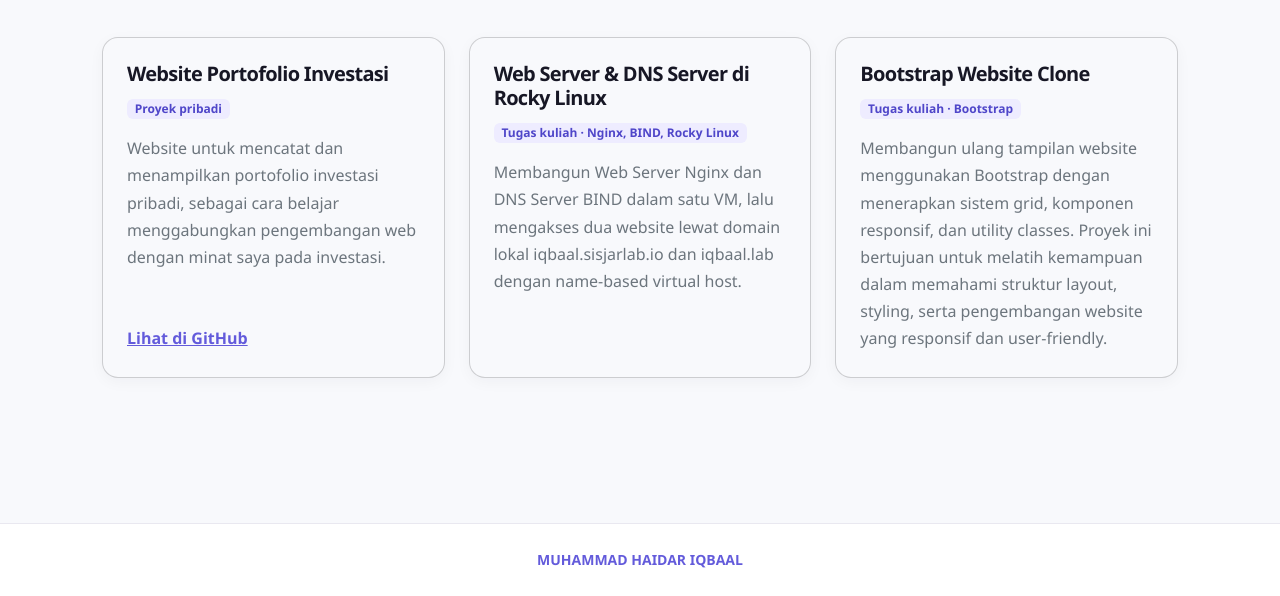
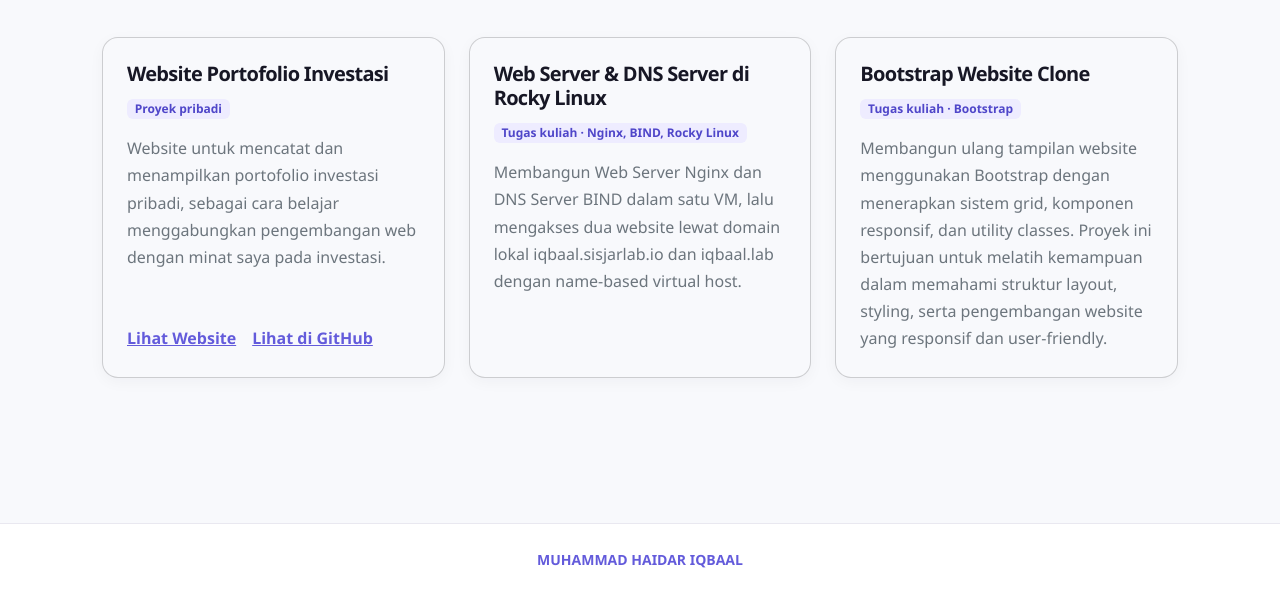
Before and after one commit to CRE4MMM/website-portofolio, a plain HTML site: page portfolio.html in a window 1280 px wide. Shown: the part 204-800 px from the top of the page. Drawn offline with nearby package versions, Linux system fonts and the light colour scheme.

Commit message:
update porto page

```diff
--- a/portfolio.html
+++ b/portfolio.html
@@ -40,7 +40,10 @@
             <h3 class="h5 fw-bold">Website Portofolio Investasi</h3>
             <div><span class="badge text-bg-primary-soft mb-3">Proyek pribadi</span></div>
             <p class="card-text text-secondary">Website untuk mencatat dan menampilkan portofolio investasi pribadi, sebagai cara belajar menggabungkan pengembangan web dengan minat saya pada investasi.</p>
-            <a class="fw-semibold mt-auto" href="https://github.com/CRE4MMM">Lihat di GitHub</a>
+            <div class="mt-auto d-flex flex-wrap gap-3">
+              <a class="fw-semibold" href="https://porto-dashboard-phi.vercel.app/" target="_blank" rel="noopener noreferrer">Lihat Website</a>
+              <a class="fw-semibold" href="https://github.com/CRE4MMM" target="_blank" rel="noopener noreferrer">Lihat di GitHub</a>
+            </div>
           </div>
         </article>
       </div>
```
